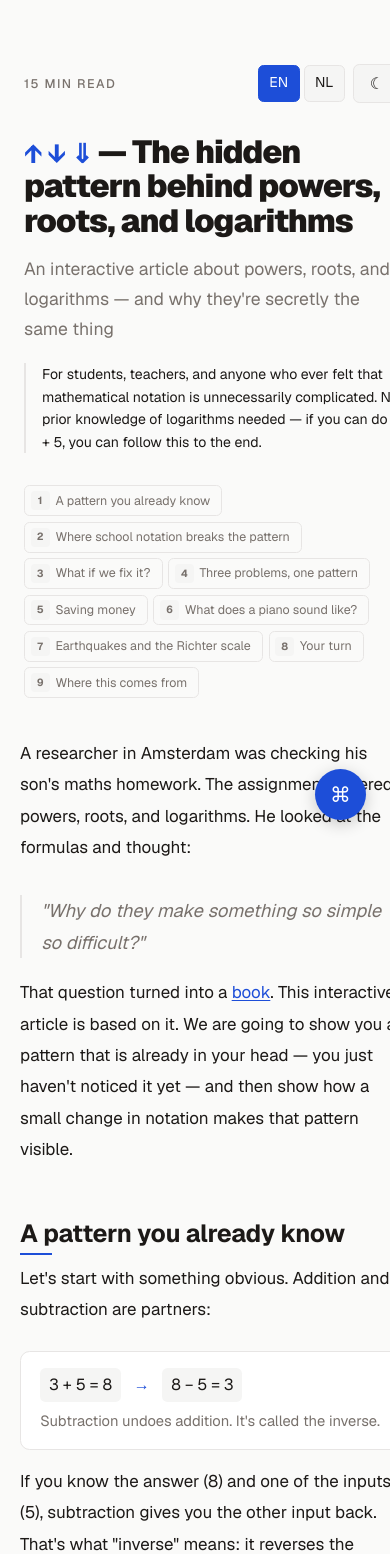
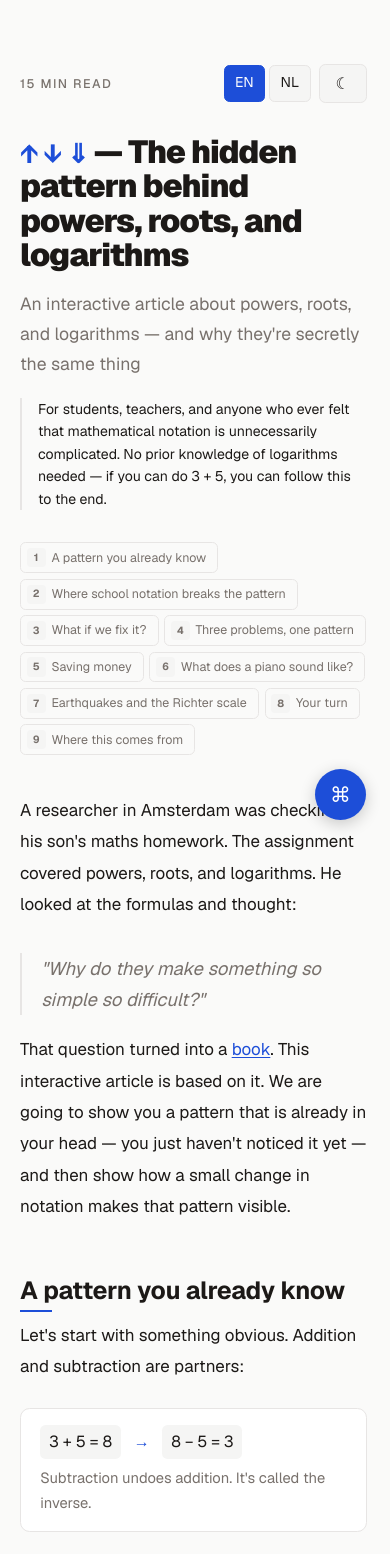
Before and after one commit to mattijn/calculator, a Next.js app in the folder web/: page / in a window 390 px wide. Shown: the top 1554 px of the page. Built offline with nearby package versions, Linux system fonts and the light colour scheme.

Commit message:
style and edit

```diff
--- a/web/src/app/globals.css
+++ b/web/src/app/globals.css
@@ -1319,6 +1319,10 @@ button {
     display: none;
   }
 
+  .inverseRuleHeaderRow td:nth-child(2) {
+    display: none;
+  }
+
   .inverseRuleFormula code {
     font-size: 1.05rem;
   }
@@ -1409,6 +1413,16 @@ button {
 }
 
 @media (max-width: 1079px) {
+  .storyHero {
+    padding-inline: max(1.25rem, env(safe-area-inset-left, 0px))
+      max(1.7rem, env(safe-area-inset-right, 0px));
+  }
+
+  .storyBody {
+    padding-inline: max(1.25rem, env(safe-area-inset-left, 0px))
+      max(1.7rem, env(safe-area-inset-right, 0px));
+  }
+
   .calcFab {
     display: flex;
     align-items: center;
--- a/web/src/components/blog/interactive-blog-page.tsx
+++ b/web/src/components/blog/interactive-blog-page.tsx
@@ -188,12 +188,21 @@ function RevealBlock({ children }: { children: React.ReactNode }) {
   useEffect(() => {
     const el = ref.current;
     if (!el) return;
+    if (typeof IntersectionObserver === "undefined") {
+      const fallback = window.setTimeout(() => setVisible(true), 0);
+      return () => window.clearTimeout(fallback);
+    }
     const observer = new IntersectionObserver(
       ([entry]) => { if (entry.isIntersecting) { setVisible(true); observer.disconnect(); } },
       { threshold: 0.1, rootMargin: "0px 0px -40px 0px" },
     );
     observer.observe(el);
-    return () => observer.disconnect();
+    // Safari/WebView can occasionally skip observer callbacks; reveal anyway.
+    const fallback = window.setTimeout(() => setVisible(true), 1200);
+    return () => {
+      observer.disconnect();
+      window.clearTimeout(fallback);
+    };
   }, []);
   return (
     <div ref={ref} className={`reveal${visible ? " revealed" : ""}`}>
@@ -691,7 +700,7 @@ const en: Block[] = [
 
   // ── Origin ──
   { type: "heading", content: "Where this comes from" },
-  { type: "text", content: "This notation was developed by Steven Pemberton, a computer scientist at CWI Amsterdam. His book \"A Mathematician's Lament... about Conditions at School\" starts from the very beginning — counting with sticks — and builds up through addition, multiplication, and powers, showing that each level follows the same pattern. The notation isn't arbitrary: it was designed to make that pattern visible." },
+  { type: "text", content: "This notation was developed by Steven Pemberton, a computer scientist at CWI Amsterdam. In his book \"Numbers,\" he starts from the very beginning — counting with sticks — and builds up through addition, multiplication, and powers, showing that each level follows the same pattern. The notation isn't arbitrary: it was designed to make that pattern visible." },
   { type: "text", content: "Want to read more? The full book \"Numbers\" is [available as a PDF](https://homepages.cwi.nl/~steven/Talks/2019/11-21-dijkstra/Numbers.pdf)." },
 
   // ── Proof (appendix) ──
```
